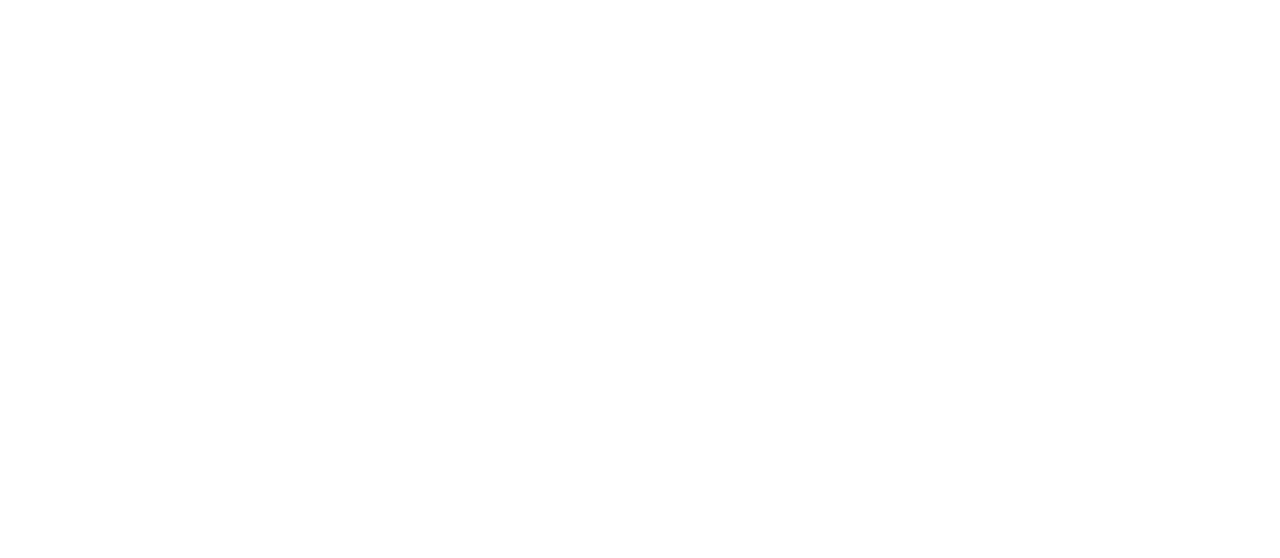
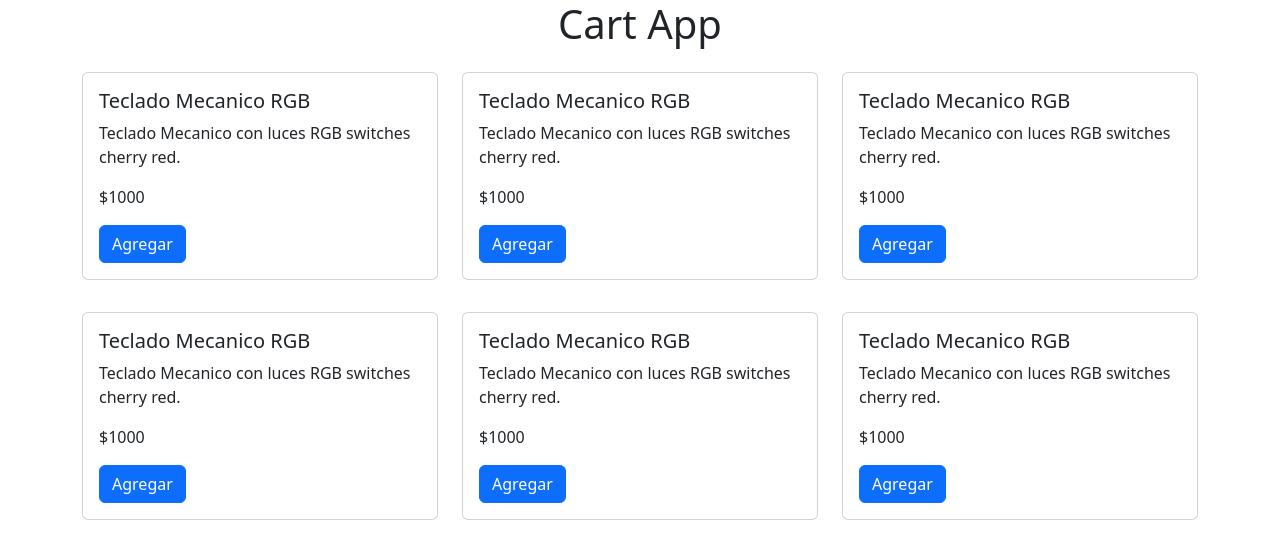
Before and after one commit to VictorPrado002/cart-app, a React (Vite) app: page / in a window 1280 px wide. Shown: the top 558 px of the page. Built offline with nearby package versions, Linux system fonts and the light colour scheme.

Commit message:
started initial layout

```diff
--- a/index.html
+++ b/index.html
@@ -5,9 +5,13 @@
     <link rel="icon" type="image/svg+xml" href="/favicon.svg" />
     <meta name="viewport" content="width=device-width, initial-scale=1.0" />
     <title>cart-app</title>
+    <link href="https://cdn.jsdelivr.net/npm/bootstrap@5.3.8/dist/css/bootstrap.min.css" rel="stylesheet" integrity="sha384-sRIl4kxILFvY47J16cr9ZwB07vP4J8+LH7qKQnuqkuIAvNWLzeN8tE5YBujZqJLB" crossorigin="anonymous">
+
   </head>
   <body>
     <div id="root"></div>
     <script type="module" src="/src/main.jsx"></script>
+
   </body>
-</html>
+<script src="https://cdn.jsdelivr.net/npm/bootstrap@5.3.8/dist/js/bootstrap.bundle.min.js" integrity="sha384-FKyoEForCGlyvwx9Hj09JcYn3nv7wiPVlz7YYwJrWVcXK/BmnVDxM+D2scQbITxI" crossorigin="anonymous"></script>
+  </html>
--- a/src/CartApp.jsx
+++ b/src/CartApp.jsx
@@ -1,4 +1,71 @@
 export const CartApp =() =>{
-    return (<>
-    </>);
+    return (
+    <>
+    <div className="container">
+    <h3 className="h1 text-center">Cart App</h3>
+        <div className="row">
+            <div className="col-4 my-3">
+                <div className="card">
+                    <div className="card-body">
+                        <h5 className="card-title">Teclado Mecanico RGB</h5>
+                        <p className="card-text">Teclado Mecanico con luces RGB switches cherry red.</p>
+                        <p className="card-text">$1000</p>
+                        <button className="btn btn-primary">Agregar</button>
+                    </div>
+                </div>
+            </div>
+            <div className="col-4 my-3">
+                <div className="card">
+                    <div className="card-body">
+                        <h5 className="card-title">Teclado Mecanico RGB</h5>
+                        <p className="card-text">Teclado Mecanico con luces RGB switches cherry red.</p>
+                        <p className="card-text">$1000</p>
+                        <button className="btn btn-primary">Agregar</button>
+                    </div>
+                </div>
+            </div>
+            <div className="col-4 my-3">
+                <div className="card">
+                    <div className="card-body">
+                        <h5 className="card-title">Teclado Mecanico RGB</h5>
+                        <p className="card-text">Teclado Mecanico con luces RGB switches cherry red.</p>
+                        <p className="card-text">$1000</p>
+                        <button className="btn btn-primary">Agregar</button>
+                    </div>
+                </div>
+            </div>
+            <div className="col-4 my-3">
+                <div className="card">
+                    <div className="card-body">
+                        <h5 className="card-title">Teclado Mecanico RGB</h5>
+                        <p className="card-text">Teclado Mecanico con luces RGB switches cherry red.</p>
+                        <p className="card-text">$1000</p>
+                        <button className="btn btn-primary">Agregar</button>
+                    </div>
+                </div>
+            </div>
+            <div className="col-4 my-3">
+                <div className="card">
+                    <div className="card-body">
+                        <h5 className="card-title">Teclado Mecanico RGB</h5>
+                        <p className="card-text">Teclado Mecanico con luces RGB switches cherry red.</p>
+                        <p className="card-text">$1000</p>
+                        <button className="btn btn-primary">Agregar</button>
+                    </div>
+                </div>
+            </div>
+            <div className="col-4 my-3">
+                <div className="card">
+                    <div className="card-body">
+                        <h5 className="card-title">Teclado Mecanico RGB</h5>
+                        <p className="card-text">Teclado Mecanico con luces RGB switches cherry red.</p>
+                        <p className="card-text">$1000</p>
+                        <button className="btn btn-primary">Agregar</button>
+                    </div>
+                </div>
+            </div>
+        </div>
+    </div>
+    </>
+    );
 }
--- a/src/main.jsx
+++ b/src/main.jsx
@@ -1,6 +1,5 @@
 import { StrictMode } from 'react'
 import { createRoot } from 'react-dom/client'
-import './index.css'
 import { CartApp } from './CartApp.jsx'
 
 createRoot(document.getElementById('root')).render(
```
Also changed, not shown: src/index.css (deleted).
